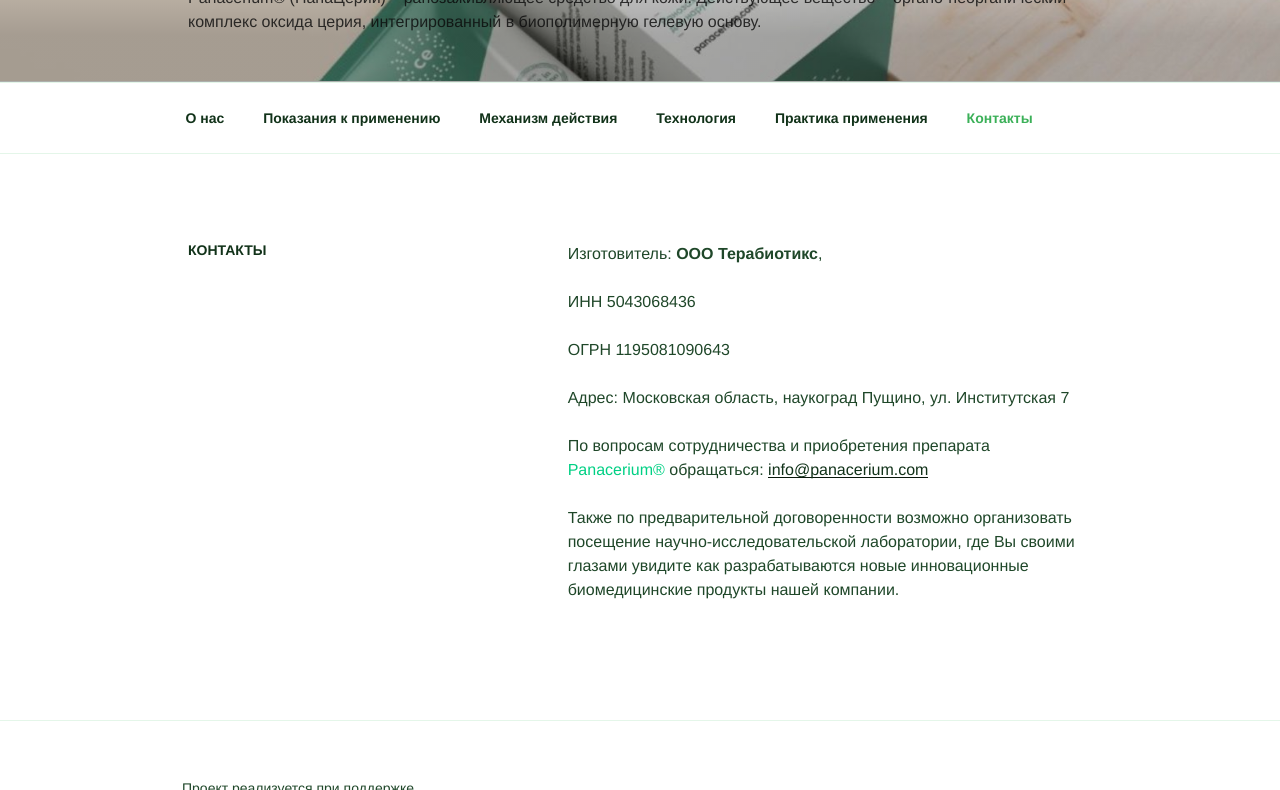
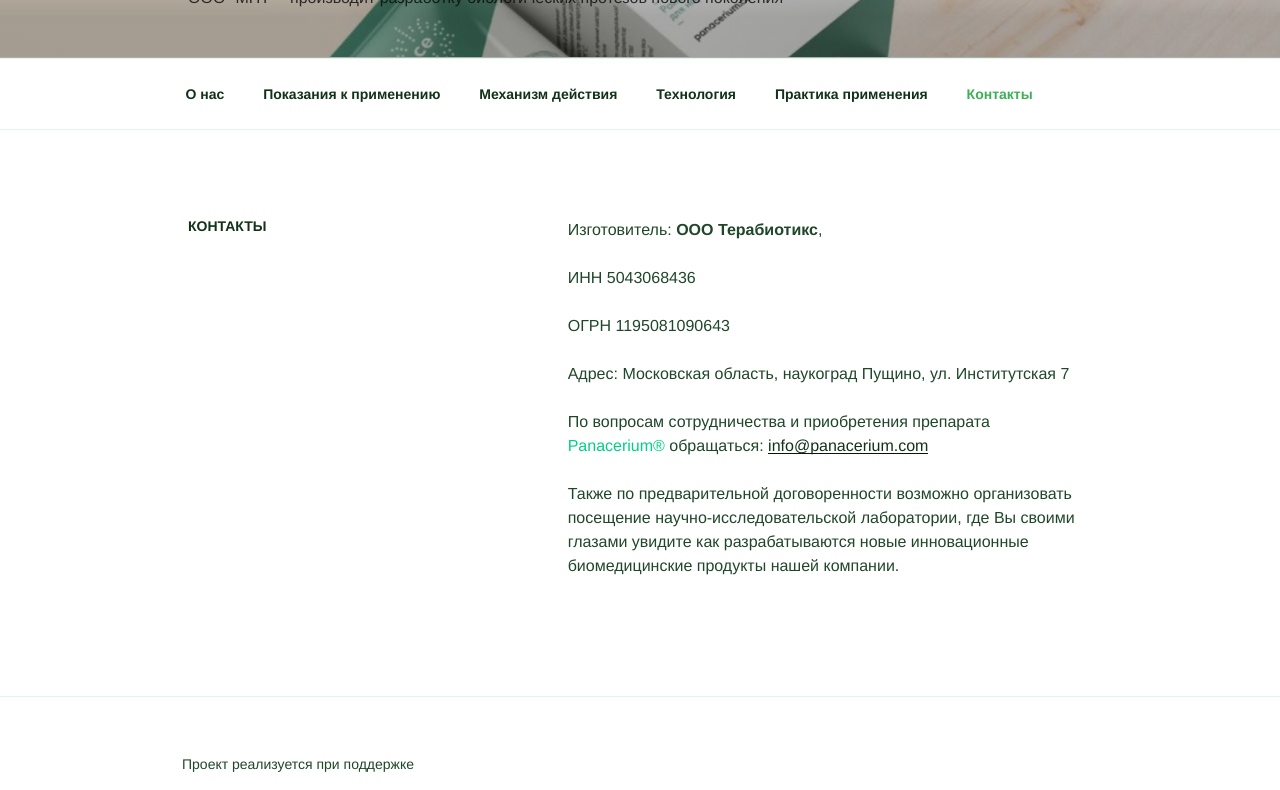
Before and after one commit to rifatbakhti/MIT_test1, a plain HTML site: page index.html in a window 1280 px wide. Shown: the part 107-897 px from the top of the page. Drawn offline with Linux system fonts and the light colour scheme.

Commit message:
Third commit

```diff
--- a/index.html
+++ b/index.html
@@ -640,7 +640,7 @@ body.colors-custom,
 		<div class="site-branding-text">
 							<p class="site-title"><a href="http://panacerium.com/" rel="home">МНТ</a></p>
 
-							<p class="site-description">Panacerium® (ПанаЦерий) – ранозаживляющее средство для кожи. Действующее вещество – органо-неорганический комплекс оксида церия, интегрированный в биополимерную гелевую основу. </p>
+							<p class="site-description">ООО "МНТ" - производит разработку биологических протезов нового поколения </p>
 					</div><!-- .site-branding-text -->
 
 
```
